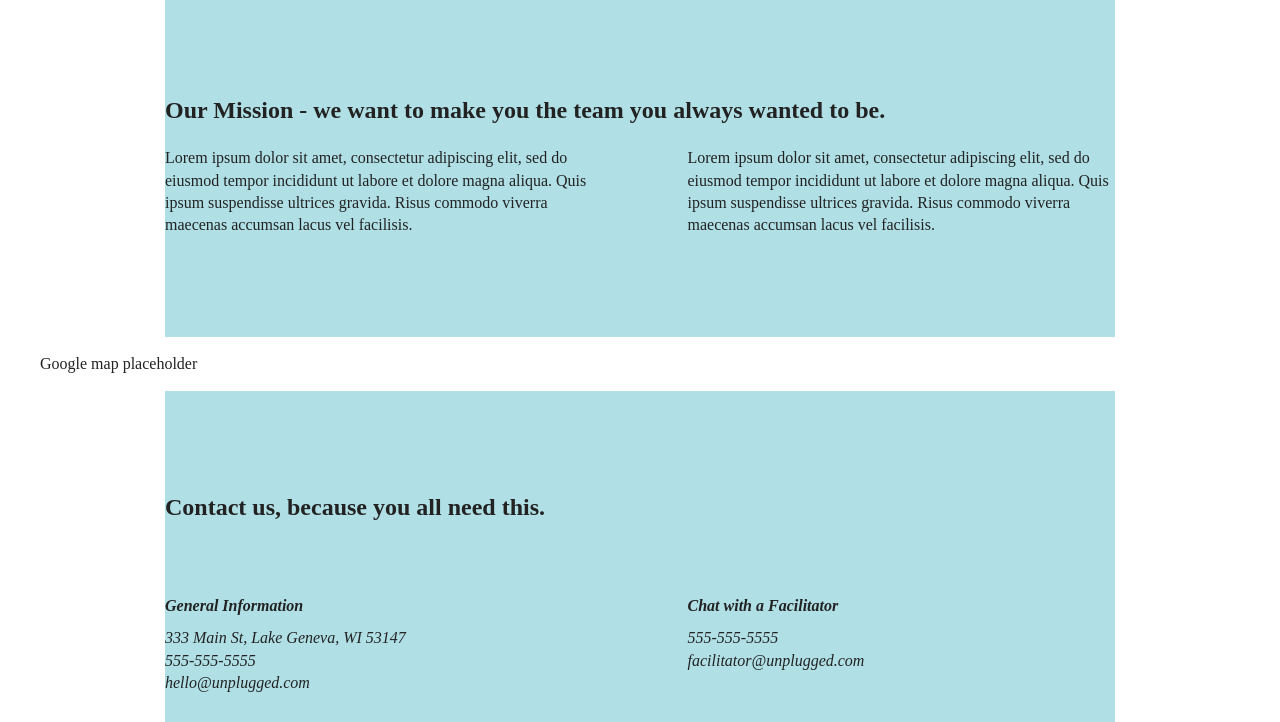
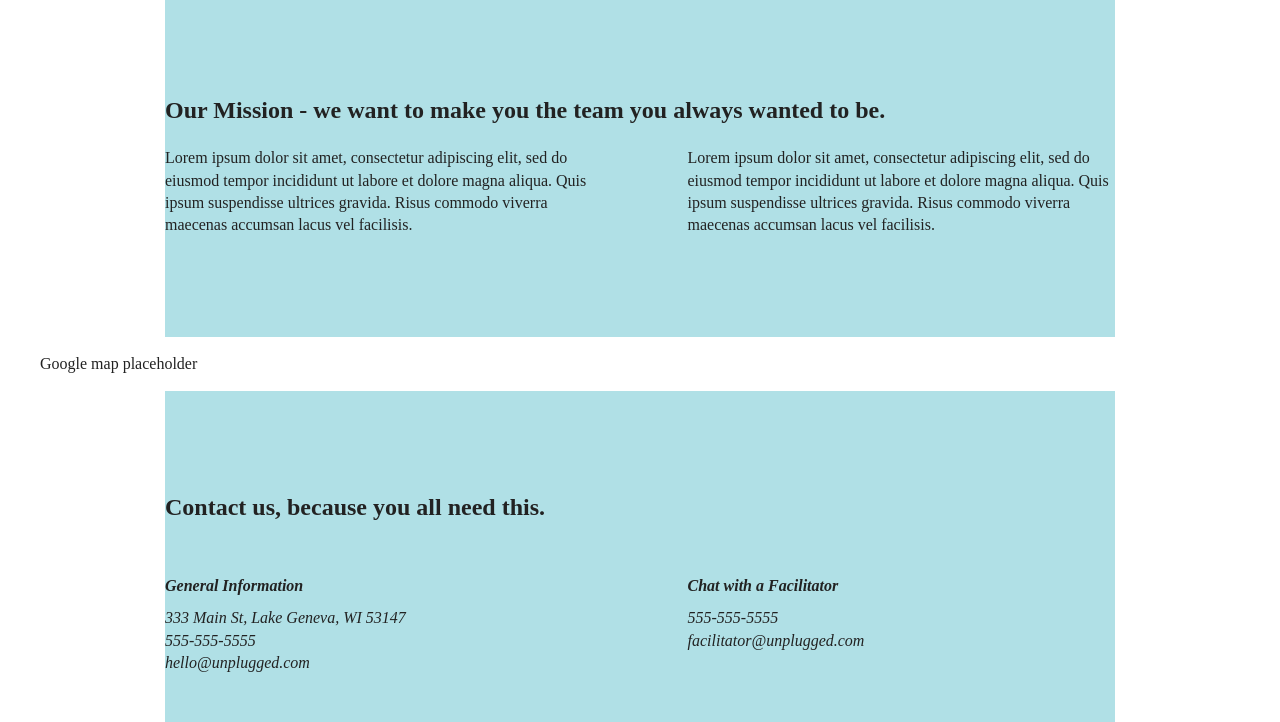
Before and after one commit to gbonds/unplugged-retreat, a website: page about/index.html in a window 1280 px wide. Shown: the part 78-800 px from the top of the page. Drawn offline with Linux system fonts and the light colour scheme.

Commit message:
Added desktop styles for FAQ and About pages

```diff
--- a/css/main.css
+++ b/css/main.css
@@ -557,6 +557,12 @@ footer .content-wrapper {
       padding-bottom: 100px;
     }
 
+    /* ---- Desktop FAQ Page ---- */
+
+    /* ---- Desktop About Page ---- */
+    .contact-content {
+      padding-top: 30px;
+    }
 
 
     } /* desktop media query ends */
```
